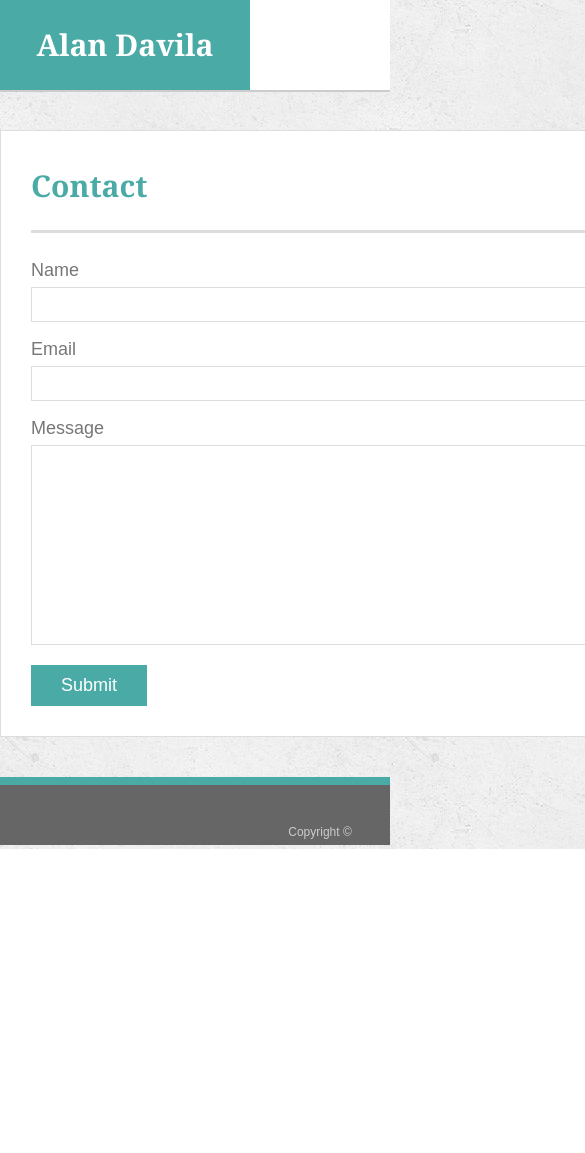
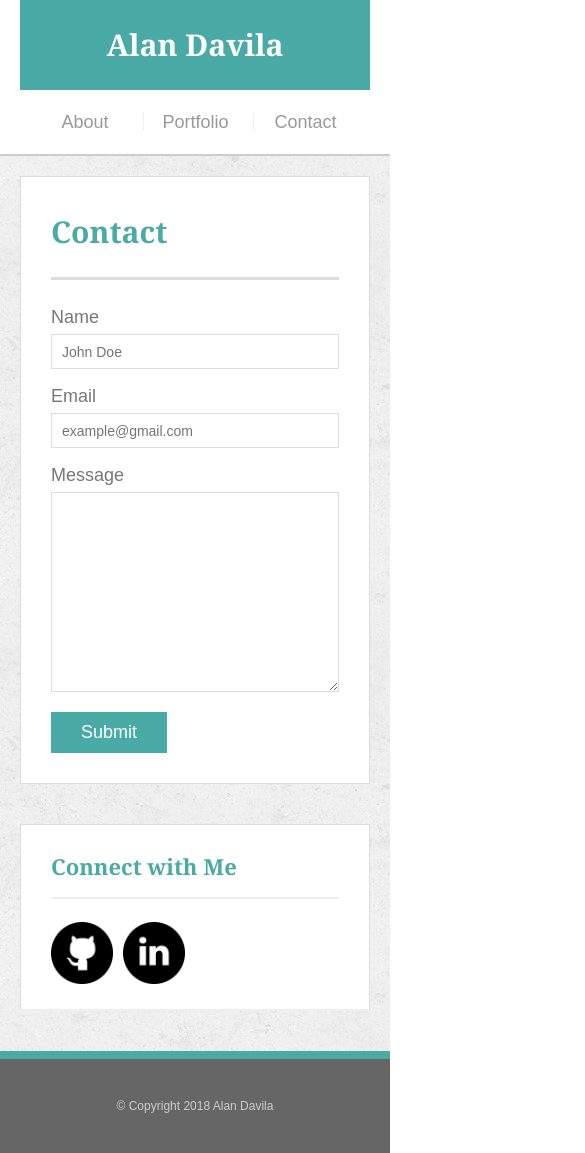
Before and after one commit to adavila0329/Responsive-Portfolio, a plain HTML site: page contact.html in a window 390 px wide. Shown: the top 1153 px of the page, 585 px wide, since content can reach past the window. Before the commit the page ends 849 px from the top, so only its background shows below. Drawn offline with Linux system fonts and the light colour scheme.

Commit message:
changed code still bug on the sidebar

```diff
--- a/assets/css/reset.css
+++ b/assets/css/reset.css
@@ -3,132 +3,46 @@
    License: none (public domain)
 */
 
-html,
-body,
-div,
-span,
-applet,
-object,
-iframe,
-h1,
-h2,
-h3,
-h4,
-h5,
-h6,
-p,
-blockquote,
-pre,
-a,
-abbr,
-acronym,
-address,
-big,
-cite,
-code,
-del,
-dfn,
-em,
-img,
-ins,
-kbd,
-q,
-s,
-samp,
-small,
-strike,
-strong,
-sub,
-sup,
-tt,
-var,
-b,
-u,
-i,
-center,
-dl,
-dt,
-dd,
-ol,
-ul,
-li,
-fieldset,
-form,
-label,
-legend,
-table,
-caption,
-tbody,
-tfoot,
-thead,
-tr,
-th,
-td,
-article,
-aside,
-canvas,
-details,
-embed,
-figure,
-figcaption,
-footer,
-header,
-hgroup,
-menu,
-nav,
-output,
-ruby,
-section,
-summary,
-time,
-mark,
-audio,
-video {
+html, body, div, span, applet, object, iframe,
+h1, h2, h3, h4, h5, h6, p, blockquote, pre,
+a, abbr, acronym, address, big, cite, code,
+del, dfn, em, img, ins, kbd, q, s, samp,
+small, strike, strong, sub, sup, tt, var,
+b, u, i, center,
+dl, dt, dd, ol, ul, li,
+fieldset, form, label, legend,
+table, caption, tbody, tfoot, thead, tr, th, td,
+article, aside, canvas, details, embed,
+figure, figcaption, footer, header, hgroup,
+menu, nav, output, ruby, section, summary,
+time, mark, audio, video {
+	margin: 0;
 	padding: 0;
-  margin: 0;
+	border: 0;
+	font-size: 100%;
 	font: inherit;
-  font-size: 100%;
 	vertical-align: baseline;
-  border: 0;
 }
 /* HTML5 display-role reset for older browsers */
-article,
-aside,
-details,
-figcaption,
-figure,
-footer,
-header,
-hgroup,
-menu,
-nav,
-section {
+article, aside, details, figcaption, figure,
+footer, header, hgroup, menu, nav, section {
 	display: block;
 }
-
 body {
 	line-height: 1;
 }
-
-ol,
-ul {
+ol, ul {
 	list-style: none;
 }
-
-blockquote,
-q {
+blockquote, q {
 	quotes: none;
 }
-
-blockquote:before,
-blockquote:after,
-q:before,
-q:after {
-  content: "";
+blockquote:before, blockquote:after,
+q:before, q:after {
+	content: '';
 	content: none;
 }
-
 table {
+	border-collapse: collapse;
 	border-spacing: 0;
-  border-collapse: collapse;
 }
--- a/assets/css/style.css
+++ b/assets/css/style.css
@@ -8,9 +8,28 @@ body {
 
 * {
   box-sizing: border-box;
+  margin: 0;
 }
 
-/* general */
+html, body {
+  height: 100%;
+}
+
+/* start hover styling */
+
+#logo:hover,
+input[type=submit]:hover {
+  background: #5e7f7e;
+}
+
+nav a:hover {
+  color: #5e7f7e;
+}
+
+.social:hover {
+  cursor: pointer;
+  opacity: 0.8;
+}
 
 .container {
   width: 100%;
@@ -19,38 +38,30 @@ body {
   clear: both;
 }
 
-h1,
-h2,
-h3,
-p {
+h1, h2, h3, p {
   margin-bottom: 20px;
 }
 
-p:last-child {
+p :last-child {
   margin-bottom: 0;
 }
 
-h1,
-h2,
-h3 {
-  font-family: Georgia, Times, "Times New Roman", serif;
+h1, h2, h3 {
+  font-family: Georgia, 'Times New Roman', Times, serif;
   font-weight: 700;
   color: #4aaaa5;
 }
 
 h1 {
+  font-size: 30px;
+  line-height: 50px;
+  border-bottom: 3px solid #ddd;
   padding-bottom: 20px;
-  font-size: 30px;
-  line-height: 49px;
-  border-bottom: 3px solid #ddd;
 }
 
-h2,
-h3 {
+h2, h3 {
   font-size: 22px;
 }
-
-/* header */
 
 #masthead {
   position: fixed;
@@ -107,27 +118,53 @@ footer {
   text-align: center;
   background: #666;
   border-top: 8px solid #4aaaa5;
-  height: 50px;
 }
 
-h3, h2 {
+/* h3, h2 {
   padding-bottom: 20px;
   margin-bottom: 15px;
   line-height: 22px;
   border-bottom: 2px solid #eee;
+} */
+
+.sidebar {
+  float: right;
+  width: 100%;
+  max-width: 270px;
+  padding: 30px;
+  margin-bottom: 20px;
+  background: #fff;
+  border: 1px solid #ddd;
+}
+
+.sidebar, h3, h2 {
+  border-bottom: 2px solid #eee;
+  padding-bottom: 20px;
+  margin-bottom: 15px;
+  line-height: 22px;
+}
+
+.social {
+  width: 62px;
+  height: 62px;
+  margin-top: 8px;
+  margin-right: 5px;
+}
+
+.social:last-child {
+  margin-right: 0;
 }
 
 /* main */
 
 #main-container {
   padding-top: 130px;
-  min-height: calc(100vh - 70px);
 }
 
 .main-section {
   float: left;
   width: 100%;
-  max-width: 960px;
+  max-width: 650px;
   padding: 30px;
   margin: 0 0 40px;
   background: #fff;
@@ -215,38 +252,73 @@ input[type=submit] {
   background: #4aaaa5;
   border: 0 none;
 }
-@media screen and (max-width:980px){
+
+@media only screen and (max-width: 980px) {
   .container {
+    padding: 0 20px;
+    max-width: 768px;
+  }
+  #main-container {
+    padding-top: 130px;
+  }
+  .main-section {
+    max-width: 420px;
+  }
+  .sidebar {
+    max-width: 420px;
+  }
+  .work {
     width: 100%;
   }
-  .masthead {
+  .auth-image {
     width: 100%;
-  }
-  .main-container {
-    width: 100%;
+    margin-bottom: 20px;
   }
 }
 
-@media screen and (max-width:768px){
-  .container {
-    width: 100%;
+@media only screen and (max-width: 760px) {
+  .main-section {
+    max-width: 100%;
   }
-  .masthead {
-    width: 100%;
+  #main-container {
+    overflow: auto;
   }
-  .main-container {
-    width: 100%;
+  .sidebar {
+    margin-bottom: 40px;
+  }
+  .work::nth-child(even) {
+    margin-right: 0;
+  }
+  .work::nth-child(odd) {
+    float: right;
+  }
+  .auth-image {
+    width: 50%;
   }
 }
 
-@media screen and (max-width:640px){
-  .container {
-    width: 640px;
+@media only screen and (max-width: 640px) {
+  #masthead {
+    position: static;
+    margin-bottom: 20px;
   }
-  .masthead {
+  header.container {
+    padding: 0;
+  }
+  #main-container {
+    padding-top: 0;
+  }
+  #logo, .work, .auth-image {
     width: 100%;
   }
-  .main-container {
+  nav {
+    text-align: center;
     width: 100%;
+    margin: 15px 0;
+  }
+  nav a {
+    width: 30%;
+    padding-left: 0;
+    margin-left: 0;
   }
 }
--- a/contact.html
+++ b/contact.html
@@ -6,11 +6,10 @@
   <title>Alan Davila</title>
   <link rel="stylesheet" type="text/css" href="assets/css/reset.css">
   <link rel="stylesheet" type="text/css" href="assets/css/style.css">
-  <meta name="viewport" content="width=device-width, initial-scale=1, shrink-to-fit=no">
 </head>
 
 <body>
-
+<!-- header and nav bar -->
   <header id="masthead">
     <div class="container">
       <a href="index.html" id="logo">Alan Davila</a>
@@ -21,38 +20,45 @@
       </nav>
     </div>
   </header>
-
+ <!-- Main Content -->
   <div id="main-container" class="container">
     <section class="main-section">
       <h1>Contact</h1>
-
       <form id="contact-form">
         <ul>
           <li>
             <label for="name">Name</label>
-            <input type="text" id="name" name="name" placeholder="" required="required">
+            <input type="text" id="name" name="name" placeholder="John Doe" required="required">
           </li>
           <li>
             <label for="email">Email</label>
-            <input type="email" id="email" name="email" placeholder="" required="required">
+            <input type="email" id="email" name="email" placeholder="example@gmail.com" required="required">
           </li>
           <li>
             <label for="message">Message</label>
             <textarea id="message" name="message" required="required"></textarea>
           </li>
         </ul>
-        <input type="submit">
+        <input type="submit" name="submit">
       </form>
+    </section>
 
+    <section class="sidebar">
+      <div id="connect">
+        <h2>Connect with Me</h2>
+        <img src="assets/images/githubSocialMedia.png" class="social" alt="Github">
+        <img src="assets/images/linkedinSocialMedia.png" class="social" alt="Linkedin">
+      </div>
     </section>
 
   </div>
-
+<!-- Footer -->
   <footer>
     <div class="container">
-      Copyright &copy;
+      &copy; Copyright 2018 Alan Davila
     </div>
   </footer>
+
 </body>
 
 </html>
```
Also changed, not shown: index.html (+23 -8 lines), portfolio.html (+11 -7 lines), assets/images/githubSocialMedia.png (added), assets/images/linkedinSocialMedia.png (added), 1 other file. Lines whose indentation alone changed are shown as unchanged.
